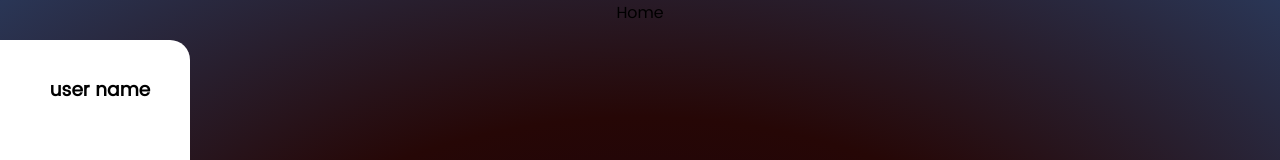
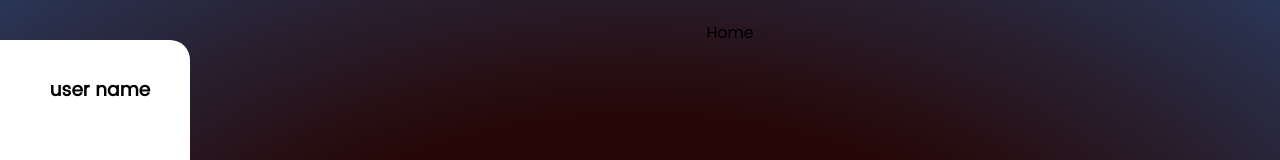
Before and after one commit to Aliherawi7/sigma-ui, a React (Create React App) app: page / in a window 1280 px wide. Shown: the top 160 px of the page. Built offline with nearby package versions, Linux system fonts and the light colour scheme.

Commit message:
React router and layout contanier added

```diff
--- a/src/App.js
+++ b/src/App.js
@@ -1,20 +1,22 @@
 
 import './App.css';
-import {BrowserRouter as Router, Route, Routes} from 'react-router-dom';
+import { BrowserRouter as Router, Route, Routes } from 'react-router-dom';
 import Home from "./pages/Home/Home"
 import Navbar from './components/navbar/Navbar';
+import SearchBar from './components/searchbar/SearchBar';
 
 function App() {
   return (
     <div className="App">
-
-      <Router>
-        <Navbar />
-        <Routes>
-          <Route path='/' element = {<Home />} />
-          <Route path='*' element = {<h2>Not Found</h2>} />
-        </Routes>
-      </Router>
+      <main className='layout'>
+        <Router>
+          <Navbar />
+          <Routes>
+            <Route path='/' element={<Home />} />
+            <Route path='*' element={<h2>Not Found</h2>} />
+          </Routes>
+        </Router>
+      </main>
     </div>
   );
 }
```
